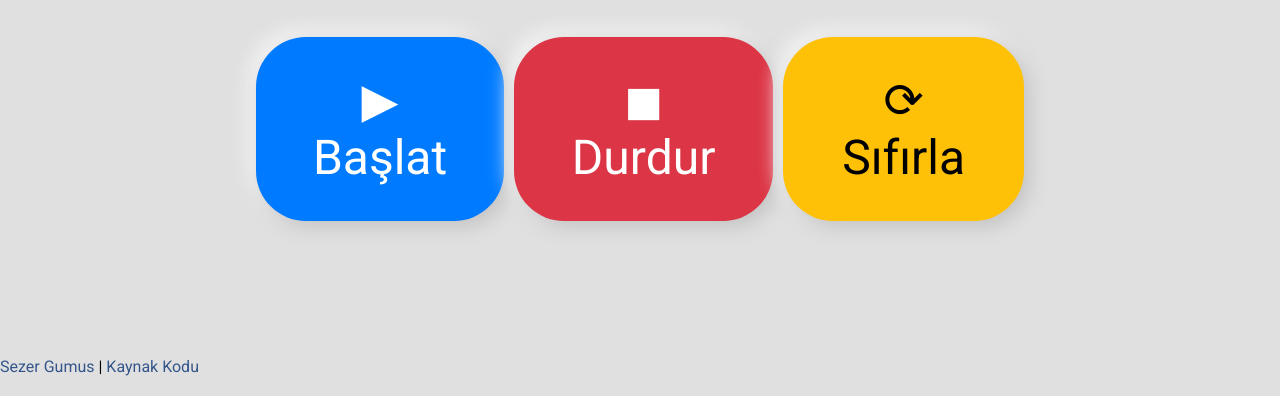
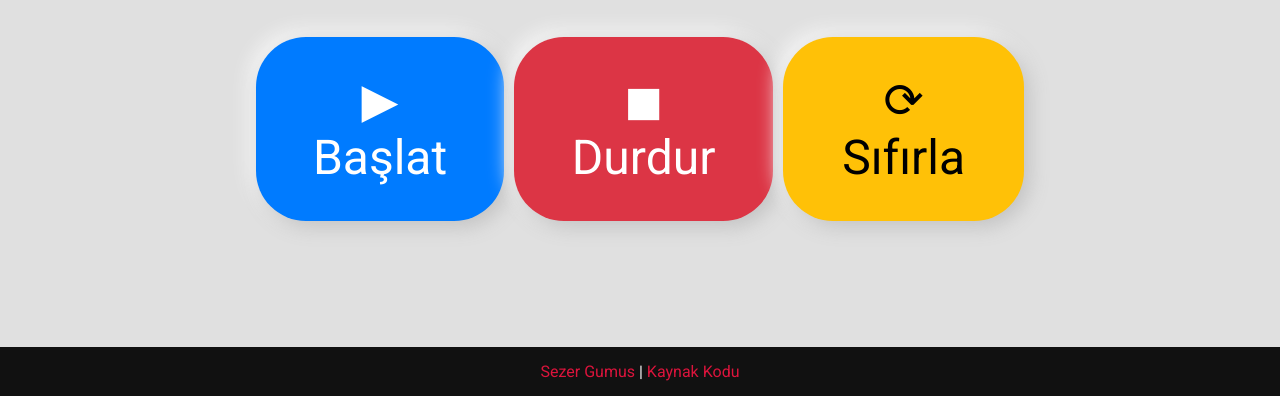
Before and after one commit to Sezergumus/Stopwatch-Application, a plain HTML site: page index.html in a window 1280 px wide. Shown: the part 404-800 px from the top of the page. Drawn offline with Linux system fonts and the light colour scheme.

Commit message:
Update style.css

```diff
--- a/style.css
+++ b/style.css
@@ -62,17 +62,21 @@ section {
   box-shadow: inset 5px 5px 20px #bebebe,
               inset -5px -5px 20px #ffffff;
 }
+
 footer{
     position: absolute;
-    bottom: 20px;
+    bottom: 0px;
     width: 100%;
-}
-
-p{
+    width: -moz-available;          /* WebKit-based browsers will ignore this. */
+    width: -webkit-fill-available;  /* Mozilla-based browsers will ignore this. */
+    width: fill-available;
+    background: #111;
+    padding: 15px 23px;
+    color: #fff;
     text-align: center;
 }
 
 a{
     text-decoration: none;
-    color: #34568B;
+    color: crimson;
 }
```
